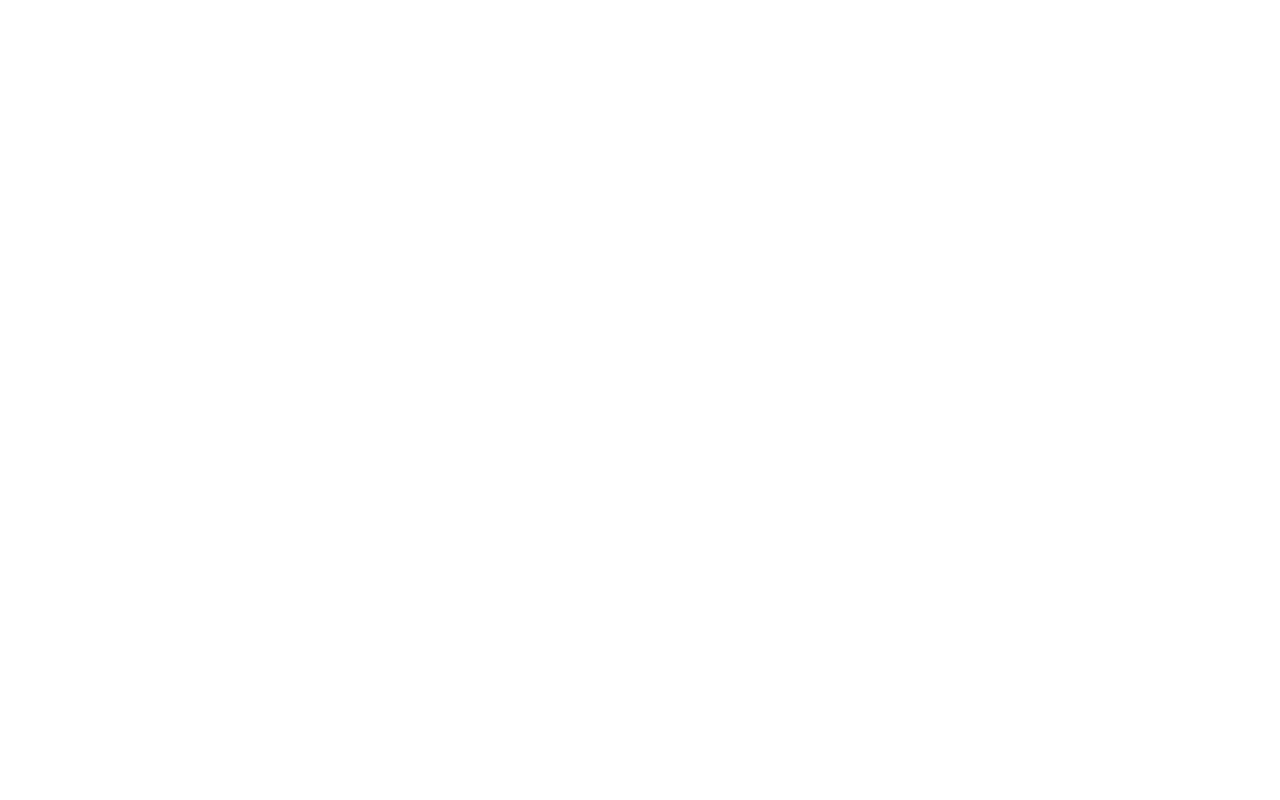
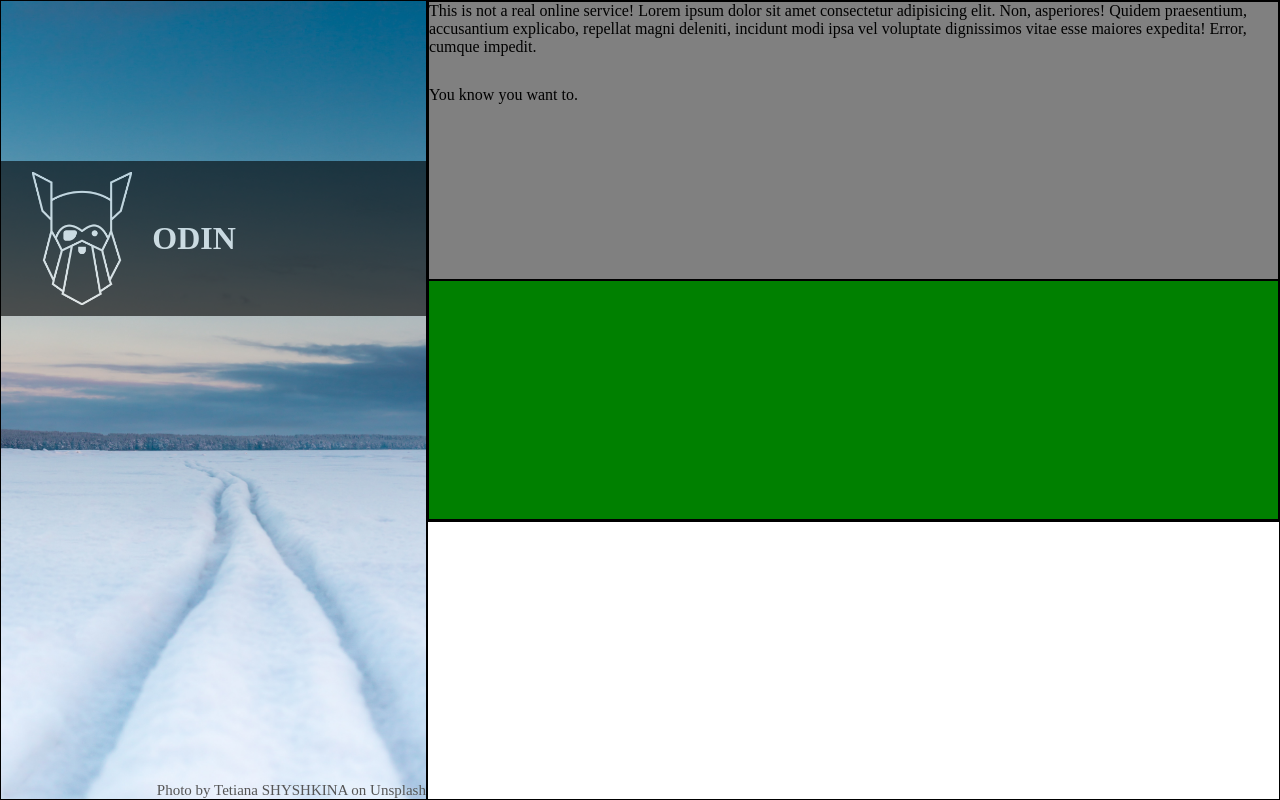
Before and after one commit to VipDev-01/login-form, a plain HTML site: page index.html in a window 1280 px wide. Drawn offline with Linux system fonts and the light colour scheme.

Commit message:
changed bg img

```diff
--- a/index.html
+++ b/index.html
@@ -10,6 +10,24 @@
     </script>
 </head>
 <body>
+    <div class="left">
+        <img class="bg" src="/tetiana-shyshkina-pPKDBuynI6o-unsplash.jpg">
+        <div class="place-holder">
+            <img src="/odin-lined.png">
+            <h1>ODIN</h1>
+        </div>
+        <p>Photo by Tetiana SHYSHKINA on Unsplash</p>
+    </div>
 
+
+    <div class="right">
+        <section class="sec s1">
+            <p class="firstp">This is not a real online service! Lorem ipsum dolor sit amet consectetur adipisicing elit. Non, asperiores! Quidem praesentium, accusantium explicabo, repellat magni deleniti, incidunt modi ipsa vel voluptate dignissimos vitae esse maiores expedita! Error, cumque impedit.
+            </p>
+            <p class="secondp">You know you want to.</p>
+        </section>
+        <section class="sec s2"></section>
+        <section class="sec s3"></section>
+    </div>
 </body>
 </html>
--- a/styles.css
+++ b/styles.css
@@ -0,0 +1,94 @@
+body,html {width: 100%; height: 100%;}
+
+* {
+    box-sizing: border-box;
+    padding: 0;
+    margin: 0;
+}
+
+body {
+    display: flex;
+    /* overflow: hidden; */
+    flex-direction: row;
+}
+
+.left {
+    flex-basis: 50%;
+    border: 1px solid black;
+    position: relative;
+}
+
+.left img.bg {
+    object-fit: cover;
+    width: 100%;
+    height: 100%;
+    object-position: center;
+    position: absolute;
+    z-index: -1;
+}
+
+.left p {
+    color: rgb(85, 85, 85);
+    position: absolute;
+    bottom: 0;
+    right: 0;
+    font-size: 15px;
+    font-weight: 500;
+}
+
+.place-holder {
+    display: flex;
+    position: relative;
+    top: 20%;
+    border: 1px solid black;
+    align-items: center;
+    padding: 10px;
+    background-color: black;
+    opacity: 60%;
+    flex-wrap: wrap;
+}
+
+.place-holder img {
+    width: 100px;
+    margin-left: 5%;
+    flex-shrink: 1;
+}
+
+.place-holder h1 {
+    color: white;
+    flex-shrink: 1;
+    margin-left: 5%;
+}
+
+.right {
+    flex-basis: 100%;
+    border: 1px solid black;
+}
+
+.sec {
+
+}
+
+.s1 {
+    height: 35%;
+    background-color: gray;
+
+}
+
+.sec {
+    border: 1px solid black;
+}
+.s2 {
+    height: 30%;
+    background-color: green;
+}
+.firstp {
+    margin-bottom: 30px;
+}
+
+
+@media (max-width: 400px) {
+    body {
+        flex-direction: column;
+    }
+}
```
Also changed, not shown: odin-lined.png (added), tetiana-shyshkina-pPKDBuynI6o-unsplash.jpg (added), 1 other file.
